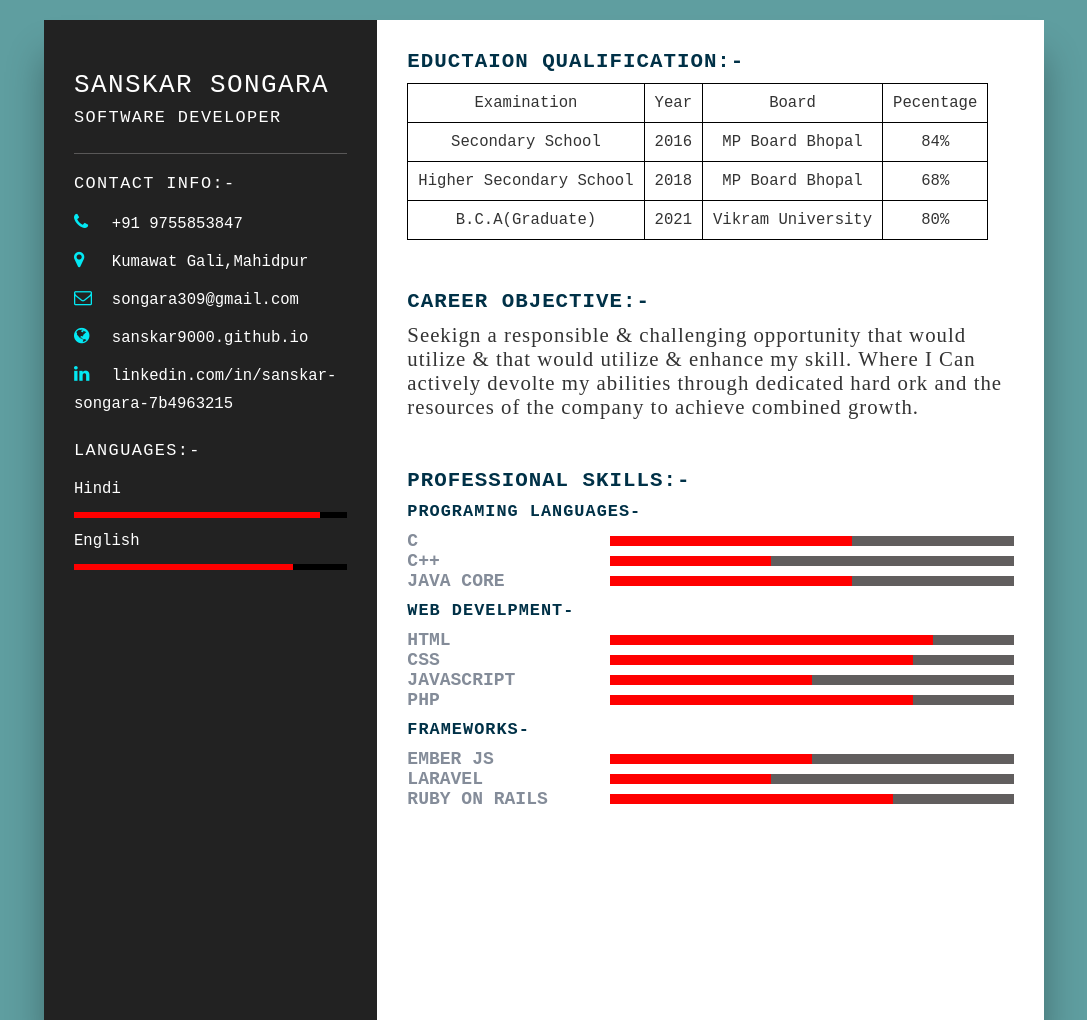
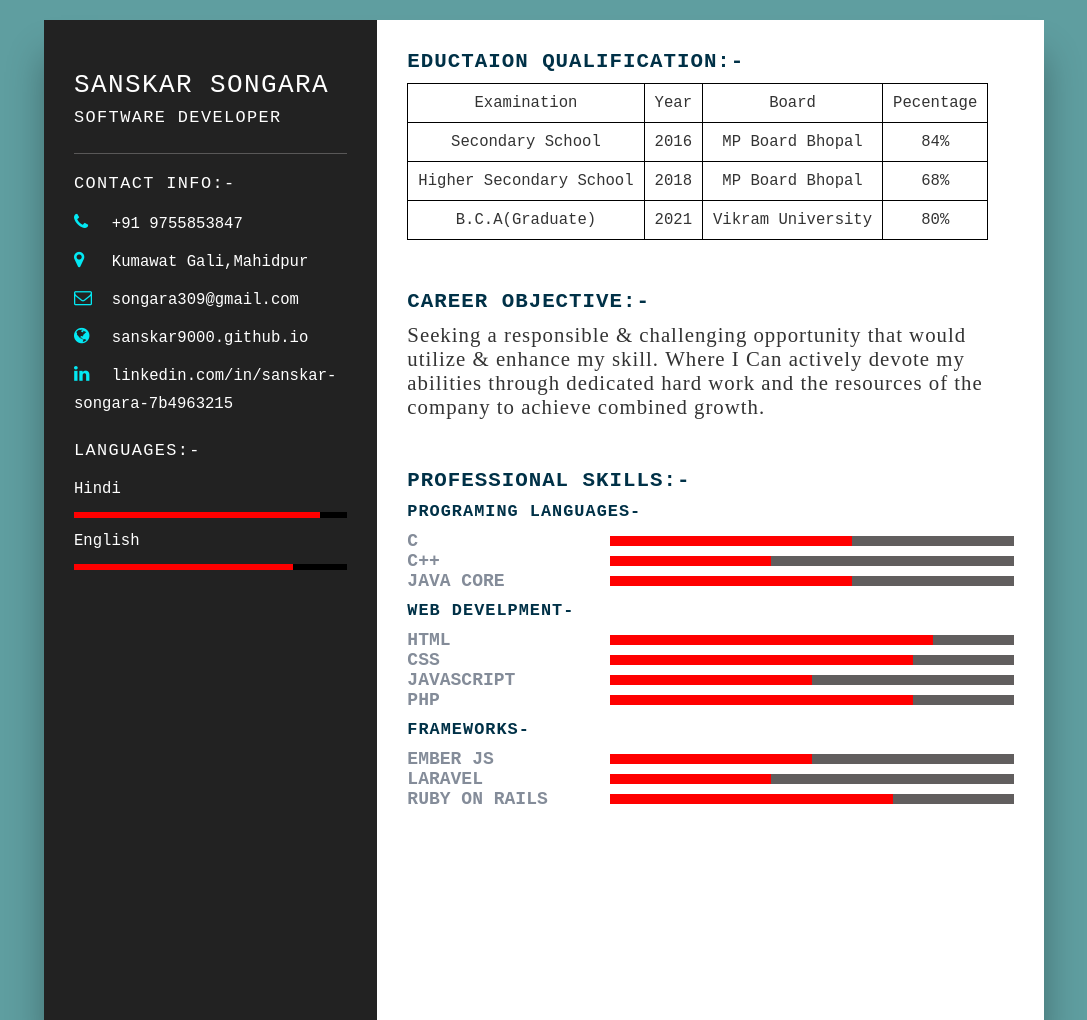
Before and after one commit to Sanskar9000/htmlPortfolio, a plain HTML site: page Resume/index.html in a window 1280 px wide. Shown: the top 1020 px of the page, without its empty margins (96-1183 px from the left). Drawn offline with Linux system fonts and the light colour scheme.

Commit message:
contnent changes

```diff
--- a/Resume/index.html
+++ b/Resume/index.html
@@ -96,7 +96,7 @@
 
             <div class="eductaion objective">
                 <h1 class="title2">Career objective:-</h1>
-                <p>Seekign a responsible & challenging opportunity that would utilize & that would utilize & enhance my skill. Where I Can actively devolte my abilities through dedicated hard ork and the resources of the company to achieve combined growth.</p>
+                <p>Seeking a responsible & challenging opportunity that would utilize & enhance my skill. Where I Can actively devote my abilities through dedicated hard work and the resources of the company to achieve combined growth.</p>
             </div>
 
             <div class="eductaion skills">
```
Also changed, not shown: index.html (+2 -2 lines).
